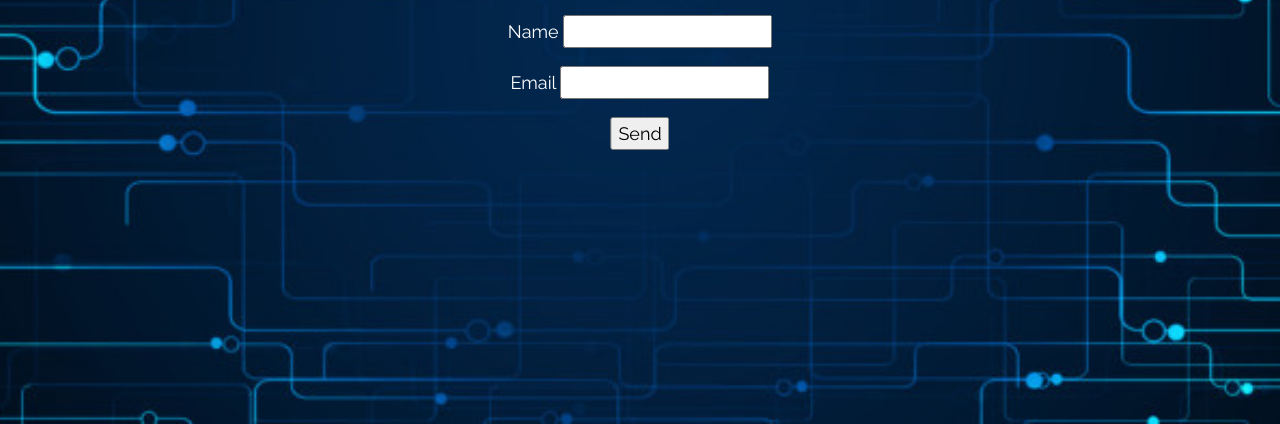
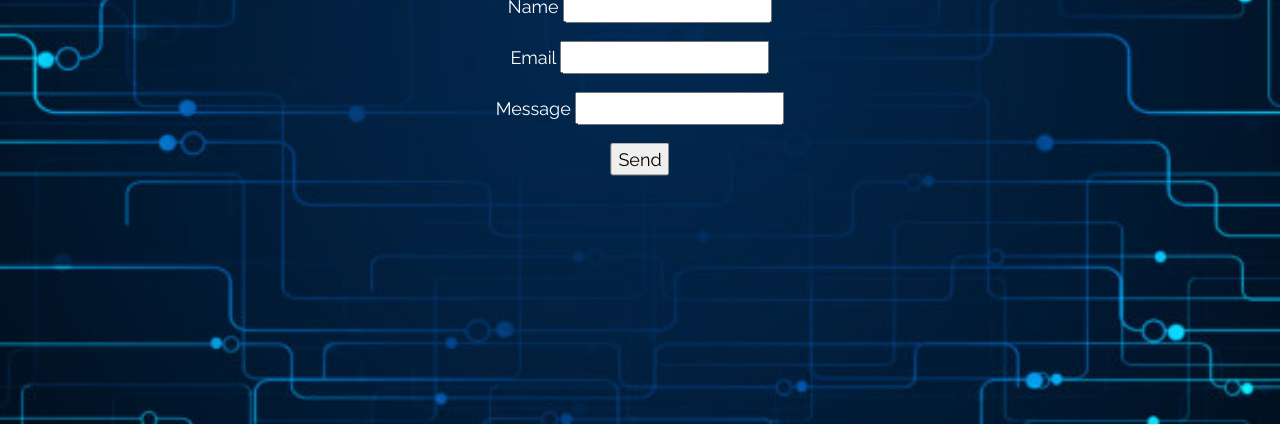
Before and after one commit to kavita1403/websense.tech, a plain HTML site: page index.html in a window 1280 px wide. Shown: the part 376-800 px from the top of the page. Drawn offline with nearby package versions, Linux system fonts and the light colour scheme.

Commit message:
adding message

```diff
--- a/index.html
+++ b/index.html
@@ -33,6 +33,9 @@
           <label>Email <input type="email" name="email" /></label>
         </p>
         <p>
+          <label>Message <input type="text" name="Message" /></label>
+        </p>
+        <p>
           <button type="submit">Send</button>
         </p>
       </form>
```
